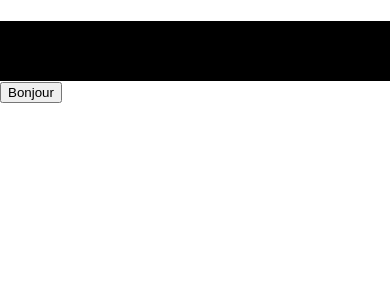
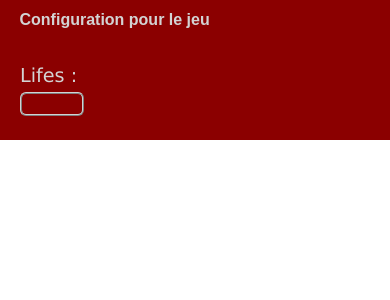
Before and after one commit to KevinCastel/react-educational-project, a React (Create React App) app: page / in a window 390 px wide. Shown: the top 300 px of the page. Built offline with nearby package versions, Linux system fonts and the light colour scheme.

Commit message:
adding colors in the css and testing interface thema

```diff
--- a/src/App.css
+++ b/src/App.css
@@ -1,23 +1,101 @@
+:root{
+  --red-hero-journey:#8B0000;
+  --yellow-hero-journey:#FFD700;
+  --green-hero-journey:#32CD32;
+  --blue-hero-journey:#1E90FF;
+  --gray-hero-journey:#D3D3D3;
+}
+/*thema from piktochart, see Hero's Journey*/
+
 body, #root, .App, .App-header {
   margin: 0;
   height: 100vh;
   width: 100vw;
+  position: absolute;
 }
 
 .div_menu {
-  /* display: contents; */
+  display: flex;
+  flex-direction: column;
   margin: 0;
   top: 0;
-  position: relative;
-  width: 20%;
+  position: fixed;
+  width: 40%;
   height: 100%;
-  background-color: red;
+  background-color: var(--red-hero-journey);
+  z-index: 0;
 }
+
+h1{
+  font-family: Arial, Helvetica, sans-serif;
+  font-size: 1.3rem;
+  text-align: center;
+  width: 100%;
+  color: var(--gray-hero-journey);
+}
+
+
+.div_life{
+  height: 200px;
+  width: 100%;
+  display: flex;
+  flex-direction: column;
+  align-items:center;
+}
+
+.div_life div{
+  display: flex;
+  flex-direction: column;
+}
+
+.div_life input{
+    background-color: var(--red-hero-journey);
+    border-color: var(--gray-hero-journey);
+    border-style: ridge;
+    border-radius: 6px;
+    color: var(--gray-hero-journey);
+    margin-top: 5px;
+}
+
+.div_life label {
+  text-align: left;
+  width: 50%;
+  font-family: Verdana, Impact, sans-serif;
+  font-size: 1.2rem;
+  color: #D3D3D3;
+}
+
 
 @media only screen and (max-width:500px){
   .div_menu{
     width: 100%;
-    height: 60px;
-    background-color: black;
+    height: 140px;
+    background-color: var(--red-hero-journey);
+  }
+  h1{
+    font-size: 1rem;
+    text-align: left;
+    margin-left: 5%;
+  }
+
+  .div_life {
+    width: 100%;
+    height: 100%;
+    display: flex;
+    flex-direction: row;
+  }
+
+  .div_life div{
+    padding-left: 20px;
+  }
+
+  .div_life label{
+    font-size: 0.4;
+    text-align: left;
+  }
+
+  .div_life input{
+    width: 30%;
+    min-height: 18px;
   }
 }
--- a/src/App.tsx
+++ b/src/App.tsx
@@ -1,3 +1,4 @@
+import { error } from 'console';
 import './App.css';
 import "./index.css"
 
@@ -18,16 +19,41 @@ function App() {
   );
 }
 
+/* Return a component witch is a div with fields stuffs
+to configure game*/
 function DivManageGame(){
   return (
     <div className="div_menu">
       <h1>Configuration pour le jeu</h1>
+      <FieldGame element_name='life' />
     </div>
   )
 }
 
-function ButtonGame({ text = "Start Game"}){
+/* Return a component that is a set of elements for configuring game,
+Build div with label and input element*/
+function FieldGame({element_name="", is_num=true}){
+  let type_field = "normal";
+  if (is_num){
+    type_field = "numeric";
+  }
+  const div_name = `div_${element_name}`;
 
+  return (
+    <div className={div_name}>
+      <div>
+        <label>Lifes :</label>
+        <input type={type_field}/>
+      </div>
+    </div>
+  )
+}
+
+/* Return a button as component, you have to specify the text's component */
+function ButtonGame({ text = ""}){
+  if (text.length == 0){
+    throw Error("No text provided for the button element")
+  }
   return (
     <button className='bg-white p-5'>{text}</button>
   )
```
